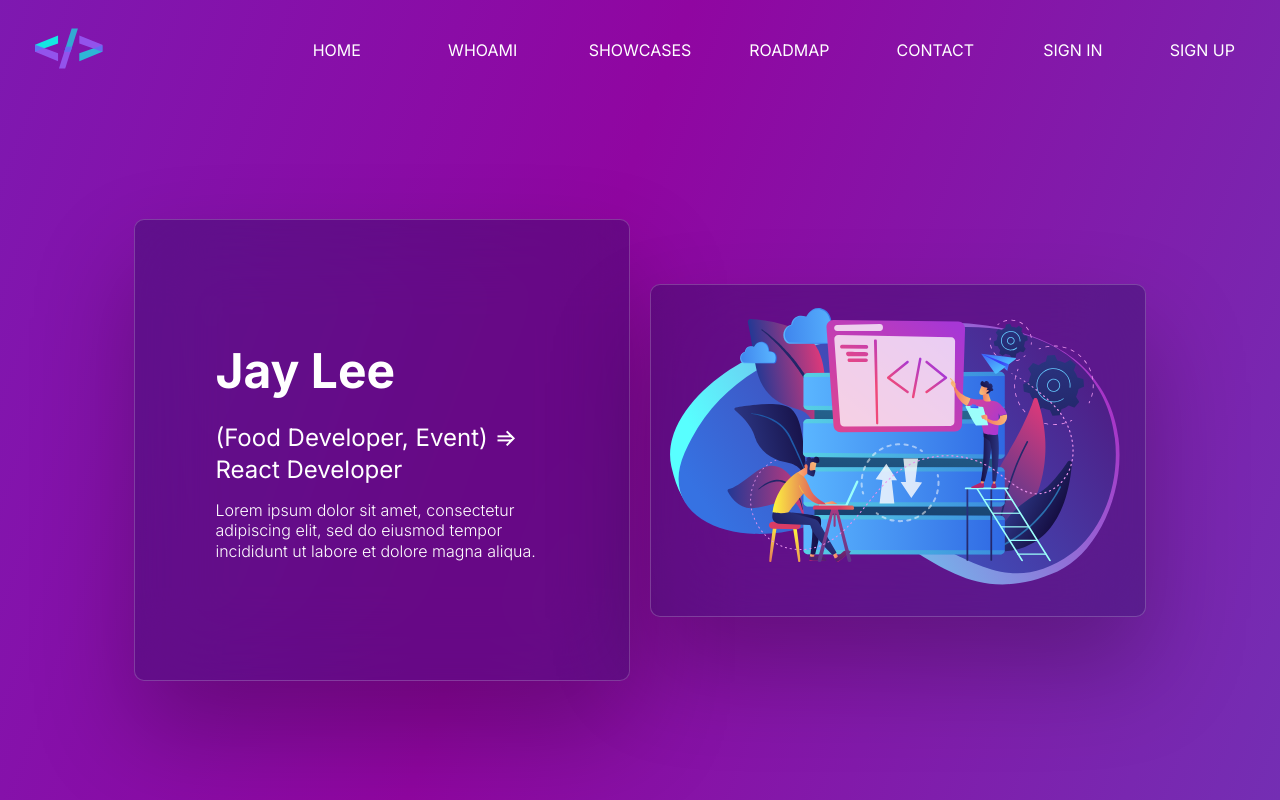
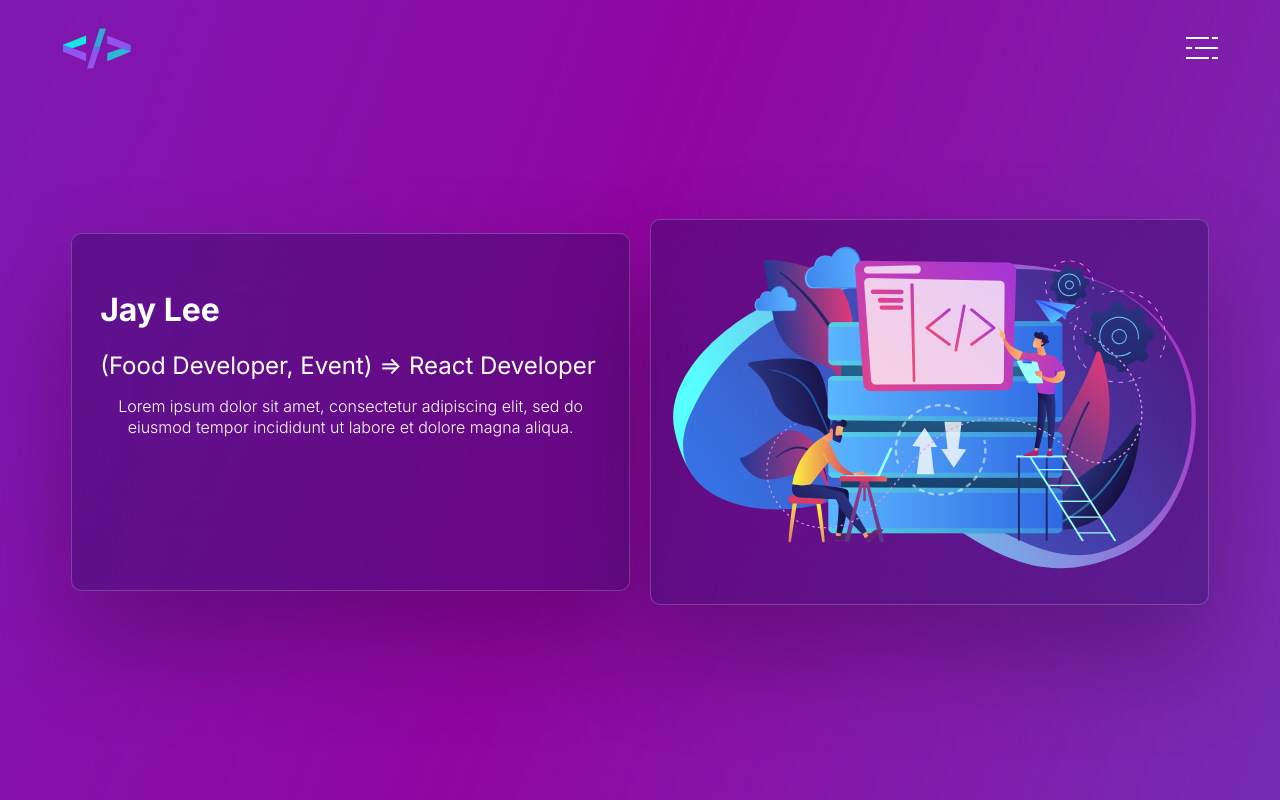
Before and after one commit to BlueJayLeeFly/jay-portfolio, a React (Create React App) app: page / in a window 1280 px wide. Shown: the top 800 px of the page. Built offline with nearby package versions, Linux system fonts and the light colour scheme; the HTML template or start-up script is replaced by a standard one.

Commit message:
Adjust responsive setting

```diff
--- /dev/null
+++ b/src/assets/close.jsx
@@ -0,0 +1,27 @@
+function Close(props) {
+  const title = props.title || 'close';
+
+  return (
+    <svg
+      height="32"
+      width="32"
+      viewBox="0 0 32 32"
+      xmlns="http://www.w3.org/2000/svg"
+    >
+      <title>{title}</title>
+      <g
+        fill="#ffffff"
+        stroke="#ffffff"
+        strokeLinecap="square"
+        strokeLinejoin="miter"
+        strokeMiterlimit="10"
+        strokeWidth="2"
+      >
+        <line fill="none" stroke="#ffffff" x1="27" x2="5" y1="5" y2="27" />
+        <line fill="none" stroke="#ffffff" x1="27" x2="5" y1="27" y2="5" />
+      </g>
+    </svg>
+  );
+}
+
+export default Close;
--- /dev/null
+++ b/src/assets/menu-icon.jsx
@@ -0,0 +1,31 @@
+function MenuIcon(props) {
+  const title = props.title || 'segmentation';
+
+  return (
+    <svg
+      height="32"
+      width="32"
+      viewBox="0 0 32 32"
+      xmlns="http://www.w3.org/2000/svg"
+    >
+      <title>{title}</title>
+      <g
+        fill="#ffffff"
+        stroke="#ffffff"
+        strokeLinecap="square"
+        strokeLinejoin="miter"
+        strokeMiterlimit="10"
+        strokeWidth="2"
+      >
+        <line fill="none" x1="27" x2="31" y1="6" y2="6" />
+        <line fill="none" stroke="#ffffff" x1="1" x2="22" y1="6" y2="6" />
+        <line fill="none" x1="5" x2="1" y1="16" y2="16" />
+        <line fill="none" stroke="#ffffff" x1="31" x2="10" y1="16" y2="16" />
+        <line fill="none" x1="27" x2="31" y1="26" y2="26" />
+        <line fill="none" stroke="#ffffff" x1="1" x2="22" y1="26" y2="26" />
+      </g>
+    </svg>
+  );
+}
+
+export default MenuIcon;
--- a/src/components/Footer.module.css
+++ b/src/components/Footer.module.css
@@ -29,18 +29,17 @@ p {
 
 .footer-content,
 .footer-bottom {
-  padding-left: 8em;
-  padding-right: 8em;
+  padding-left: 5%;
+  padding-right: 5%;
 }
 
 .footer-content {
   display: grid;
-  grid-template-columns: repeat(4, 1fr);
-  grid-template-rows: repeat(2, 1fr);
+  grid-template-columns: repeat(auto-fit, minmax(400px, 1fr));
   justify-content: center;
   justify-items: center;
   align-items: center;
-  gap: 3em;
+  gap: 10px;
   min-height: 27em;
 }
 
--- a/src/components/FooterCard.module.css
+++ b/src/components/FooterCard.module.css
@@ -5,6 +5,12 @@
   width: 210px;
   padding: 1em;
   border-radius: 10px;
+}
+
+h4,
+p {
+  color: white;
+  text-align: center;
 }
 
 .second-icon {
--- a/src/components/Hero.js
+++ b/src/components/Hero.js
@@ -13,7 +13,7 @@ function Hero() {
         </p>
       </div>
       <div className={styles['hero-content-right']}>
-        <HeroImage width="97%" height="97%" />
+        <HeroImage />
       </div>
     </section>
   );
--- a/src/components/Hero.module.css
+++ b/src/components/Hero.module.css
@@ -1,24 +1,8 @@
-@media screen and (max-width: 1300px) {
-  .hero {
-    padding-left: 20%;
-    padding-right: 20%;
-  }
-
-  .hero-content-left h1 {
-    font-size: 3em;
-  }
-
-  .hero-content-left h2 {
-    font-size: 1.5em;
-    font-weight: 400;
-  }
-}
-
 .hero {
-  min-height: 50vh;
   display: grid;
+  justify-content: center;
   align-items: center;
-  grid-template-columns: repeat(auto-fit, minmax(400px, 1fr));
+  grid-template-columns: repeat(auto-fit, minmax(300px, 1fr));
   gap: 20px;
   padding: 10%;
 }
@@ -36,7 +20,7 @@
 
 .hero-content-left {
   min-height: 300px;
-  padding: 80px;
+  padding: 5%;
   background: rgba(15, 14, 71, 0.3);
   border: 0.5px solid rgba(255, 255, 255, 0.2);
   box-shadow: 0px 50px 100px rgba(0, 0, 0, 0.25);
@@ -56,7 +40,6 @@
 .hero-content-left:hover,
 .hero-content-right:hover {
   background: rgba(15, 14, 71, 0.45);
-  flex-basis: 65%;
   animation: hero-hover-effect 0.5s ease-in-out 0.1s forwards;
 }
 
@@ -70,3 +53,35 @@
     box-shadow: 0px 50px 140px rgba(0, 0, 0, 0.25);
   }
 }
+
+@media screen and (max-width: 1300px) {
+  .hero {
+    padding-left: 5%;
+    padding-right: 5%;
+  }
+
+  .hero-content-left h1 {
+    font-size: 2em;
+  }
+
+  .hero-content-left h2 {
+    font-size: 1.5em;
+    font-weight: 400;
+  }
+}
+
+@media screen and (max-width: 400px) {
+  .hero {
+    padding-left: 5%;
+    padding-right: 5%;
+  }
+
+  .hero-content-left h1 {
+    font-size: 1em;
+  }
+
+  .hero-content-left h2 {
+    font-size: 1em;
+    font-weight: 400;
+  }
+}
--- a/src/components/Navbar.js
+++ b/src/components/Navbar.js
@@ -1,32 +1,73 @@
+import { useState } from 'react';
 import { Link } from 'react-router-dom';
 import styles from './Navbar.module.css';
 import { ReactComponent as Logo } from '../assets/Jay_logo.svg';
+import MenuIcon from '../assets/menu-icon';
+
+import FooterCard from './FooterCard';
+import { ReactComponent as HeroImage } from '../assets/main_hero.svg';
+import Close from '../assets/close';
+import HairMan from '../assets/hair-man';
 
 function Navbar() {
+  const [openNav, setOpenNav] = useState(false);
+
+  function handleIconClick() {
+    setOpenNav(!openNav);
+    console.log(openNav);
+  }
+
   return (
     <>
       <nav>
         <div className={styles.logo}>
           <Logo width="80" height="80" />
         </div>
+        <button className={styles.menuicon} onClick={handleIconClick}>
+          <MenuIcon />
+        </button>
+      </nav>
 
-        <ul className={styles.menu}>
-          <li>
-            <Link to="/">HOME</Link>
-          </li>
-          <li>
-            <Link to="/whoami">WHOAMI</Link>
-          </li>
-          <li>SHOWCASES</li>
-          <li>ROADMAP</li>
-          <li>CONTACT</li>
-        </ul>
+      {openNav && (
+        <section className={styles.menu}>
+          <div className={styles['menu-top']}>
+            <button className={styles.close} onClick={handleIconClick}>
+              <Close />
+            </button>
+          </div>
 
-        <ul className={styles['member-area']}>
-          <li>SIGN IN</li>
-          <li>SIGN UP</li>
-        </ul>
-      </nav>
+          <div className={styles['menu-content']}>
+            <FooterCard
+              LinkTo={'/'}
+              Icon={<HairMan />}
+              Title={'Who Am I?'}
+              Text={'I will introduce myself'}
+              BackgroundColor={'background-1'}
+            />
+            <FooterCard
+              LinkTo={'/'}
+              Icon={<HairMan />}
+              Title={'Who Am I?'}
+              Text={'I will introduce myself'}
+              BackgroundColor={'background-1'}
+            />
+            <FooterCard
+              LinkTo={'/'}
+              Icon={<HairMan />}
+              Title={'Who Am I?'}
+              Text={'I will introduce myself'}
+              BackgroundColor={'background-1'}
+            />
+            <FooterCard
+              LinkTo={'/'}
+              Icon={<HairMan />}
+              Title={'Who Am I?'}
+              Text={'I will introduce myself'}
+              BackgroundColor={'background-1'}
+            />
+          </div>
+        </section>
+      )}
     </>
   );
 }
--- a/src/components/Navbar.module.css
+++ b/src/components/Navbar.module.css
@@ -1,67 +1,39 @@
 nav {
   display: flex;
-  padding-left: 20px;
-  padding-right: 20px;
-}
-
-nav ul {
-  list-style: none;
+  justify-content: space-between;
+  align-items: center;
+  padding-left: 3em;
+  padding-right: 3em;
 }
 
 .logo {
-  flex: 2;
   cursor: pointer;
 }
 
-/* menu > li */
 .menu {
-  flex: 6;
-  display: flex;
-  justify-content: center;
-  align-items: center;
-  text-align: center;
-  gap: 50px;
+  position: fixed;
+  top: 0;
+  left: 0;
+  z-index: 999;
+  background: rgba(114, 9, 183, 0.9);
+  width: 100%;
+  height: 100%;
 }
 
-/* member-area > li */
-.member-area {
-  flex: 2;
+.menu-top {
   display: flex;
   justify-content: flex-end;
-  align-items: center;
-  text-align: center;
-  gap: 30px;
+  margin-top: 5%;
+  padding-left: 5%;
+  padding-right: 5%;
 }
 
-.menu li,
-.member-area li {
-  /* Using width is right???? */
-  flex-basis: 120px;
-  outline: 0px solid rgba(255, 255, 255, 0);
-  color: white;
-  transition: 0.7s;
-  cursor: pointer;
+.menu-content {
+  margin: 3%;
+  padding: 3%;
+  display: grid;
+  grid-template-columns: repeat(auto-fit, minmax(250px, 1fr));
+  justify-items: center;
+  align-items: center;
+  gap: 10px;
 }
-
-.menu li:hover,
-.member-area li:hover {
-  background-color: rgba(255, 255, 255, 0.2);
-  outline: 1px solid rgba(255, 255, 255, 1);
-  color: white;
-  font-weight: 500;
-  box-shadow: 0px 50px 100px rgba(0, 0, 0, 0.25);
-  backdrop-filter: blur(40px);
-  border-radius: 10px;
-}
-
-a {
-  display: block;
-  padding-top: 15px;
-  padding-bottom: 15px;
-  font-weight: 400;
-  color: white;
-}
-
-a:hover {
-  font-weight: 500;
-}
--- a/src/components/Tagline.module.css
+++ b/src/components/Tagline.module.css
@@ -23,3 +23,25 @@
   padding-right: 25%;
   margin-bottom: 0;
 }
+
+@media screen and (max-width: 820px) {
+  .title {
+    font-size: 3em;
+  }
+
+  .content {
+    padding-left: 15%;
+    padding-right: 15%;
+  }
+}
+
+@media screen and (max-width: 460px) {
+  .subtitle {
+    font-size: 1.5em;
+  }
+
+  .content {
+    padding-left: 3%;
+    padding-right: 3%;
+  }
+}
```
